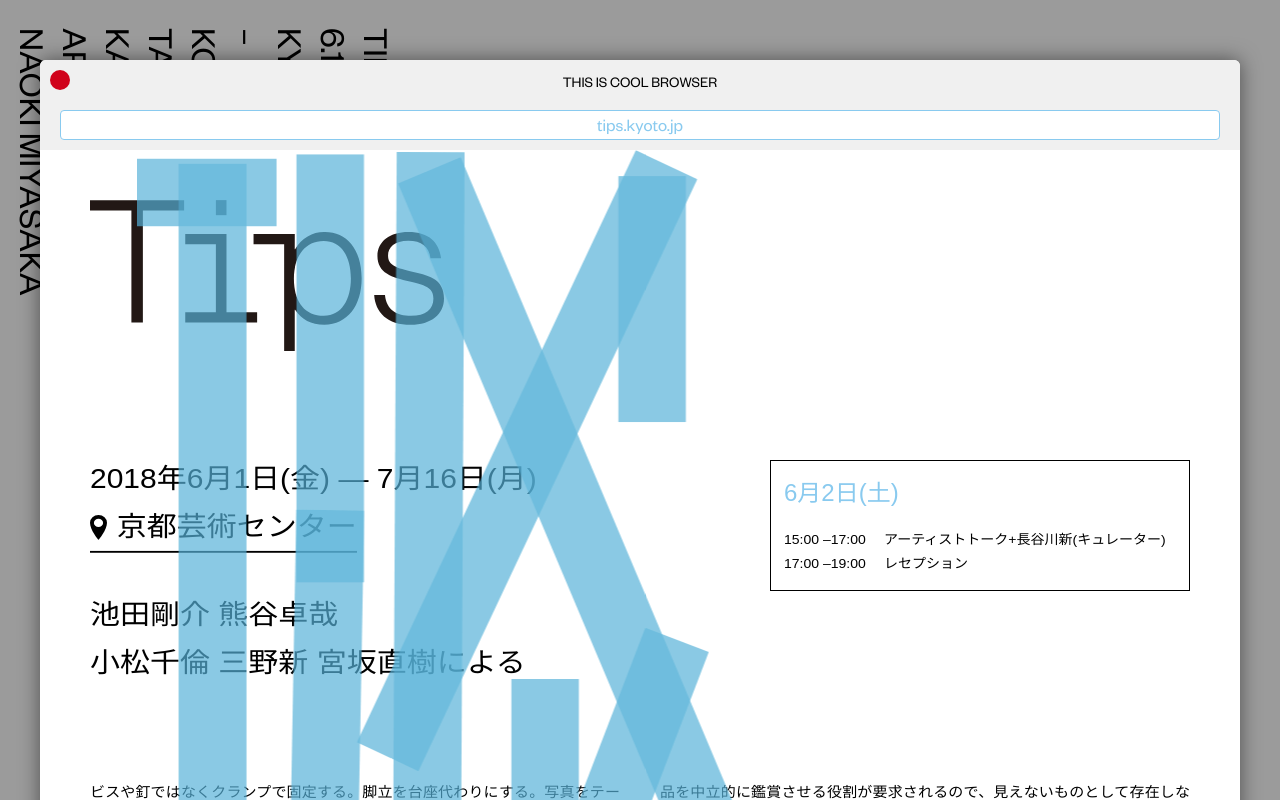
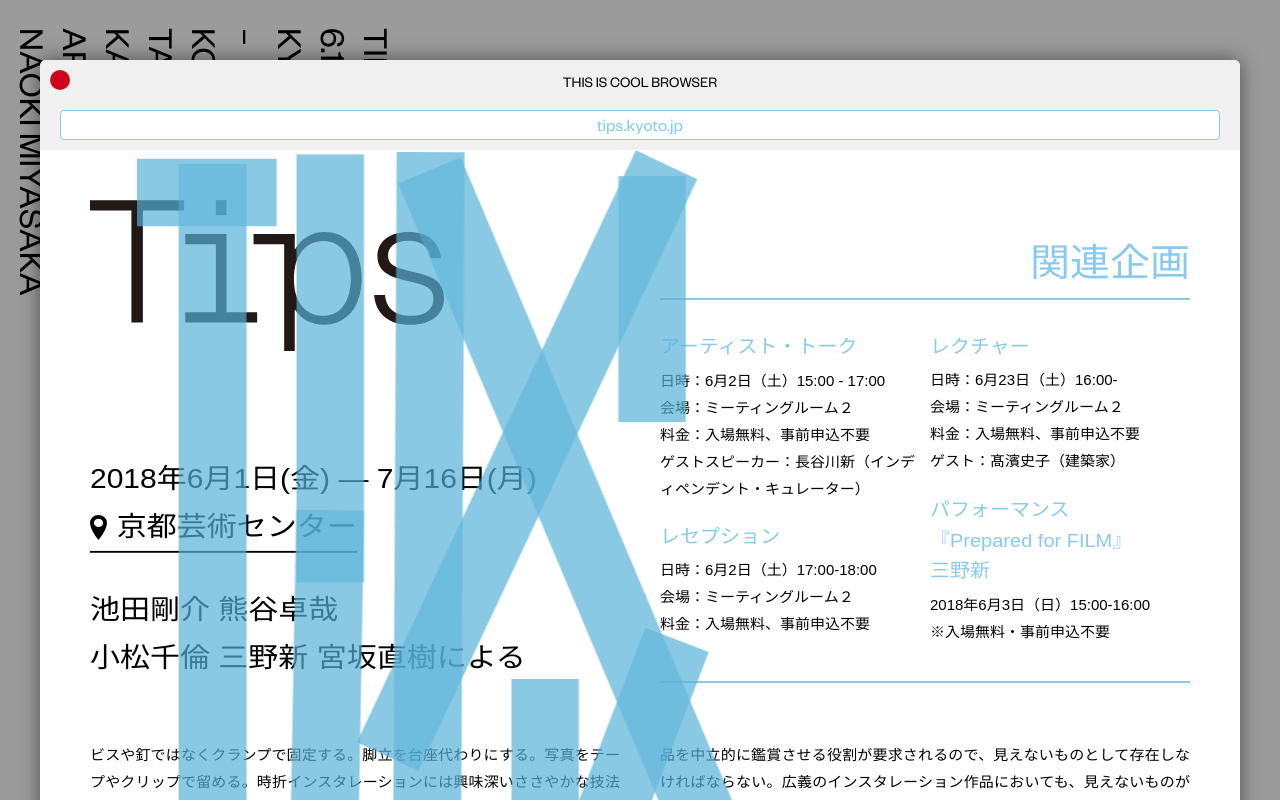
Before and after one commit to tips-kyoto/tips-kyoto, a website: page src/pug/index.pug in a window 1280 px wide. Drawn offline with nearby package versions, Linux system fonts and the light colour scheme; files that its build step writes are made by us from their sources; files whose address does not match are found by name.

Commit message:
関連企画を追加 #16

```diff
--- a/src/pug/index.pug
+++ b/src/pug/index.pug
@@ -8,29 +8,47 @@ block vars
 block main
   section.c-outline
     .l-container
-      h1.c-outline__logo
-        img(src="/images/tips_logo.svg" alt="Tips")
+      .c-outline__inner
+        h1.c-outline__logo
+          img(src="/images/tips_logo.svg" alt="Tips")
 
-      .c-outline__info
-        h2 概要
-        p 2018年6月1日(金) ― 7月16日(月)<br>
-          a.c-icon.map(href="https://goo.gl/maps/DQJfbHdreA62" target="_blank") 京都芸術センター
-        p.
-          池田剛介 熊谷卓哉
-          <br>小松千倫 三野新 宮坂直樹による
+        .c-outline__info
+          h2 概要
+          p 2018年6月1日(金) ― 7月16日(月)<br>
+            a.c-icon.map(href="https://goo.gl/maps/DQJfbHdreA62" target="_blank") 京都芸術センター
+          p.
+            池田剛介 熊谷卓哉
+            <br>小松千倫 三野新 宮坂直樹による
 
-      .c-outline__event
-        h2 イベント情報
-        p: strong 6月2日(土)
-        dl
-          dt 15:00 –17:00
-          dd アーティストトーク+<span>長谷川新(キュレーター)</span>
-          dt 17:00 –19:00
-          dd レセプション
+        section.c-outline__event
+          h2 関連企画
+          .c-outline__event_inner
+            h3 アーティスト・トーク
+            p.
+              日時：6月2日（土）15:00 - 17:00
+              <br>会場：ミーティングルーム２
+              <br>料金：入場無料、事前申込不要
+              <br>ゲストスピーカー：長谷川新<br class="u-pc-hide">（インディペンデント・キュレーター）
+            h3 レセプション
+            p.
+              日時：6月2日（土）17:00-18:00
+              <br>会場：ミーティングルーム２
+              <br>料金：入場無料、事前申込不要
+            h3 レクチャー
+            p.
+              日時：6月23日（土）16:00-
+              <br>会場：ミーティングルーム２
+              <br>料金：入場無料、事前申込不要
+              <br>ゲスト：髙濱史子（建築家）
+            h3 パフォーマンス<br>『Prepared for FILM』<span>三野新</span>
+            p.
+              2018年6月3日（日）15:00-16:00
+              <br>※入場無料・事前申込不要
 
-      .c-outline__statement
-        p.
-          ビスや釘ではなくクランプで固定する。脚立を台座代わりにする。写真をテープやクリップで留める。時折インスタレーションには興味深いささやかな技法を発見することができる。これらの技法は、それ自体が表現の核心になるのではなく、脇役として全体の中で機能している様に感じられる。本展では、このようなインスタレーションのささやかな技法をTipsと名付ける。インスタレーションについて本展では、便宜的に広義のインスタレーションと、ミニマリズムの客体性の肯定的な後継として、またポスト・メディウム的状況の議論の中で語られるインスタレーション・アートを区別し、広義のインスタレーションに焦点を当てる。広義のインスタレーションは、近代的な絵画や彫刻などの形式から滲出して展開する作品である。絵画や彫刻の形式とは何か。例えば絵画の額、彫刻の台座は作品に含まれないものとして見做される。額や台座は、作品を中立的に鑑賞させる役割が要求されるので、見えないものとして存在しなければならない。広義のインスタレーション作品においても、見えないものが存在しないわけではない。中空に作品を固定するワイヤー、まとめられた電気コードやこれを隠すモール、暗室の中のプロジェクターは見えないものと扱われることがある。しかしインスタレーションにおいては、見えないものを作品の一部(あるいは全体)として取り込むか否かを選択することが可能である。Tipsはインスタレーションのささやかな技法のみを意味するのではなく、インスタレーションの要訣として、アーティストによる任意の作品領域の決定が可能であることを意味する。本展の作品はTips（ささやかな技法）によってTips（任意の作品領域の決定）を成す。
+        .c-outline__statement
+          .c-outline__statement_inner
+            p.
+              ビスや釘ではなくクランプで固定する。脚立を台座代わりにする。写真をテープやクリップで留める。時折インスタレーションには興味深いささやかな技法を発見することができる。これらの技法は、それ自体が表現の核心になるのではなく、脇役として全体の中で機能している様に感じられる。本展では、このようなインスタレーションのささやかな技法をTipsと名付ける。インスタレーションについて本展では、便宜的に広義のインスタレーションと、ミニマリズムの客体性の肯定的な後継として、またポスト・メディウム的状況の議論の中で語られるインスタレーション・アートを区別し、広義のインスタレーションに焦点を当てる。広義のインスタレーションは、近代的な絵画や彫刻などの形式から滲出して展開する作品である。絵画や彫刻の形式とは何か。例えば絵画の額、彫刻の台座は作品に含まれないものとして見做される。額や台座は、作品を中立的に鑑賞させる役割が要求されるので、見えないものとして存在しなければならない。広義のインスタレーション作品においても、見えないものが存在しないわけではない。中空に作品を固定するワイヤー、まとめられた電気コードやこれを隠すモール、暗室の中のプロジェクターは見えないものと扱われることがある。しかしインスタレーションにおいては、見えないものを作品の一部(あるいは全体)として取り込むか否かを選択することが可能である。Tipsはインスタレーションのささやかな技法のみを意味するのではなく、インスタレーションの要訣として、アーティストによる任意の作品領域の決定が可能であることを意味する。本展の作品はTips（ささやかな技法）によってTips（任意の作品領域の決定）を成す。
 
   .l-container
     section.c-exhibitor
--- a/src/sass/component/_exhibitor.scss
+++ b/src/sass/component/_exhibitor.scss
@@ -1,17 +1,19 @@
 .c-exhibitor {
-  margin-top: 100px;
+  margin-top: 60px;
 
   @include min-screen($break_point_min) {
     display: flex;
     flex-wrap: wrap;
-    margin-top: 50px;
+    margin-top: 30px;
     margin-left: -25px;
   }
 
   h2 {
     color: $aqua;
     @include fs(40 / 16);
+    line-height: 1.1;
     text-align: right;
+    @include font-scale;
 
     @include min-screen($break_point_min) {
       display: none;
@@ -20,6 +22,12 @@
 
   &__block {
     margin-top: 40px;
+
+    @include max-screen($break_point_max) {
+      &:first-of-type {
+        margin-top: 20px;
+      }
+    }
 
     @include min-screen($break_point_min) {
       margin-top: 50px;
@@ -37,7 +45,7 @@
     h3 {
       @include fs(15 / 16);
       margin-top: 20px;
-      transform: scale(1, 0.96);
+      @include font-scale;
       line-height: 1.8;
 
       span {
@@ -48,7 +56,7 @@
 
     p {
       line-break: strict;
-      transform: scale(1, 0.96);
+      @include font-scale;
       margin-top: 10px;
     }
   }
--- a/src/sass/component/_info.scss
+++ b/src/sass/component/_info.scss
@@ -37,10 +37,10 @@
 
   h3 {
     @include fs(15 / 16);
-    transform: scale(1, 0.96);
+    @include font-scale;
   }
 
   p {
-    transform: scale(1, 0.96);
+    @include font-scale;
   }
 }
--- a/src/sass/component/_outline.scss
+++ b/src/sass/component/_outline.scss
@@ -22,11 +22,19 @@
     z-index: 1;
   }
 
+  &__inner {
+    @include min-screen($break_point_min) {
+      display: flex;
+      flex-wrap: wrap;
+    }
+  }
+
   &__logo {
     margin: 0 10px;
 
     @include min-screen($break_point_min) {
       margin: 0;
+      width: 100%;
     }
 
     img {
@@ -45,7 +53,11 @@
     margin: 50px 10px 0;
 
     @include min-screen($break_point_min) {
+      width: 100%;
+    }
+    @include min-screen(1091px) {
       margin: 100px 0 0;
+      width: 50%;
     }
 
     h2 {
@@ -66,7 +78,7 @@
       @include min-screen($break_point_min) {
         @include fs(30 / 16);
         line-height: (52 / 30);
-        margin-top: 30px;
+        margin-top: 25px;
       }
     }
 
@@ -84,82 +96,96 @@
   }
 
   &__event {
-    border: 1px solid #000;
-    margin: 50px 10px 0;
-    padding: 15px 20px;
+    margin-top: 40px;
 
     @include min-screen($break_point_min) {
-      margin-left: 0;
-      margin-right: 0;
-      padding: 13px 13px 15px;
+      width: 100%;
     }
 
-    @include min-screen(921px) {
-      margin: 0;
-      max-width: calc(100% - 620px);
-      position: absolute;
-      right: 50px;
-      top: 310px;
-      width: 420px;
+    @include min-screen(1091px) {
+      margin-top: -120px;
+      margin-left: 20px;
+      width: calc(50% - 20px);
+    }
+
+    &_inner {
+      border-top: 2px solid $aqua;
+      border-bottom: 2px solid $aqua;
+      margin-top: 3px;
+      padding: 30px 10px;
+
+      @include min-screen($break_point_min) {
+        column-count: 2;
+        column-gap: 40px;
+        padding-left: 0;
+        padding-right: 0;
+      }
+      @include min-screen(1091px) {
+        column-gap: 10px;
+
+      }
+    }
+
+    h2, h3 {
+      color: $aqua;
+      @include font-scale;
     }
 
     h2 {
-      height: 0;
-      visibility: hidden;
-    }
-
-    strong {
-      @include fs(20 / 16);
-      font-weight: normal;
+      @include fs(36 / 16);
+      padding: 0 10px;
+      text-align: right;
 
       @include min-screen($break_point_min) {
-        color: $aqua;
-        transform: scale(1, 0.96);
-        @include fs(24 / 16);
+        @include fs(40 / 16);
+        padding: 0;
       }
     }
 
-    dl {
-      @include fs(14 / 16);
-      line-height: (24 / 14);
+    h3 {
+      @include fs(20 / 16);
       margin-top: 15px;
 
+      &:first-child {
+        margin-top: 0;
+      }
+
       @include min-screen($break_point_min) {
-        display: flex;
-        flex-wrap: wrap;
       }
     }
 
-    dt {
+    p {
+      line-height: (28 / 15);
+      margin-top: 3px;
+      @include font-scale;
+
       @include min-screen($break_point_min) {
-        width: 100px;
       }
     }
 
-    dd {
-      @include min-screen($break_point_min) {
-        width: calc(100% - 100px);
-      }
-
-      span {
-        display: inline-block;
-      }
-    }
-
-    p, dt, dd {
-      transform: scale(1, 0.96);
+    span {
+      display: inline-block;
     }
   }
 
   &__statement {
-    line-height: (28 / 15);
-    margin-top: 80px;
-    transform: scale(1, 0.96);
+    line-height: (28 / 15 * 0.96);
+    margin-top: 60px;
 
     @include min-screen($break_point_min) {
-      column-count: 2;
-      column-gap: 40px;
       line-height: (30 / 15);
+      margin-top: 50px;
+      width: 100%;
+    }
+
+    &_inner {
+      line-height: (28 / 15);
+      @include font-scale;
+
+      @include min-screen($break_point_min) {
+        column-count: 2;
+        column-gap: 40px;
+      }
     }
 
     p {
--- a/src/sass/layout/_browser.scss
+++ b/src/sass/layout/_browser.scss
@@ -37,6 +37,6 @@
     overflow-y: scroll;
     -webkit-overflow-scrolling: touch;
     overflow-scrolling: touch;
-    padding-bottom: 100px;
+    padding-bottom: 60px;
   }
 }
--- a/src/sass/mixins/_mixins-master.scss
+++ b/src/sass/mixins/_mixins.scss
@@ -25,6 +25,10 @@
 // Clear after (not all clearfix need this also)
 @mixin clearfix-after() {
   clear: both;
+}
+
+@mixin font-scale() {
+  transform: scale(1, 0.96);
 }
 
 // Media queries
```
